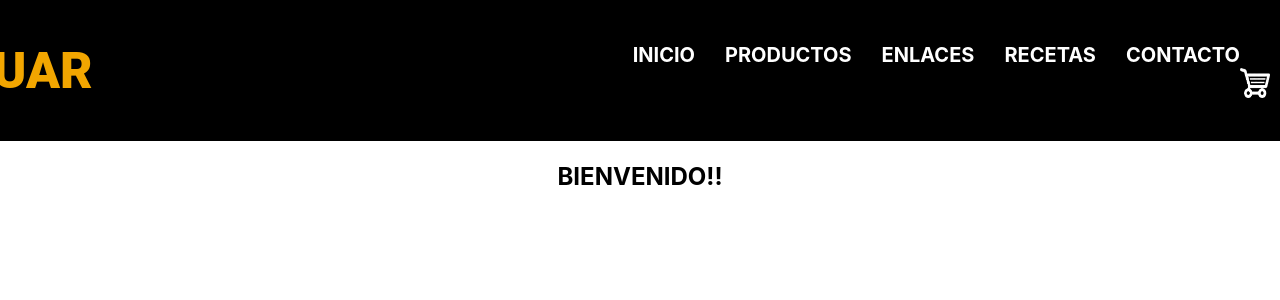
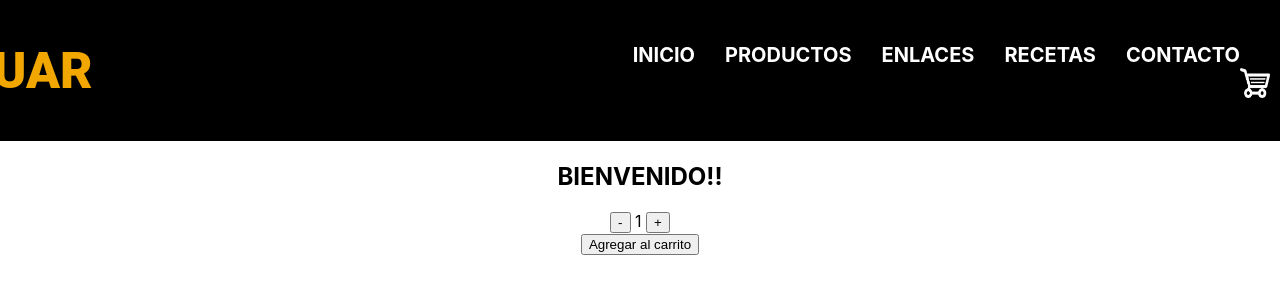
Before and after one commit to gas2910/ecommerce-luar, a React (Create React App) app: page / in a window 1280 px wide. Shown: the top 300 px of the page. Built offline with nearby package versions, Linux system fonts and the light colour scheme.

Commit message:
agregado de ItemCount a ItemListContainer desafio 4

```diff
--- a/src/App.jsx
+++ b/src/App.jsx
@@ -1,6 +1,6 @@
 import './App.css';
 import ItemListContainer from './components/ItemListContainer/ItemListContainer';
-import NavBar from './components/NavBar'
+import NavBar from './NavBar'
 
 
 function App() {
--- a/src/components/NavBar.jsx
+++ b/src/NavBar.jsx
@@ -1,6 +1,6 @@
 import React from 'react'
-import '../css/NavBar.css'
-import CarWidget from './CarWidget/CarWidget'
+import './css/NavBar.css'
+import CarWidget from './components/CarWidget/CarWidget'
 
 const NavBar = () => {
   return (
--- /dev/null
+++ b/src/components/ItemCount/ItemCount.jsx
@@ -0,0 +1,30 @@
+import {useState} from 'react'
+
+const ItemCount = ({ initial, stock, onAdd }) => {
+    const [ count, setCount ] = useState(initial)
+    const sumar = () => {
+        if (count < stock) {
+            setCount( count + 1 )
+        }else{
+            alert('No hay más stock')
+        }
+    }
+    const restar = () => {
+        if (count > initial) {
+            setCount( count - 1 )
+        }
+    }
+    const agregar = () => {
+        onAdd( count )
+    }
+    return (
+        <div>
+            <button onClick={restar}> - </button>
+            <label> { count } </label>
+            <button onClick={sumar}> + </button><br />
+            <button onClick={ agregar }>Agregar al carrito</button>
+        </div>
+    )
+}
+
+export default ItemCount
--- a/src/components/ItemListContainer/ItemListContainer.jsx
+++ b/src/components/ItemListContainer/ItemListContainer.jsx
@@ -1,12 +1,16 @@
 import React from 'react'
+import ItemCount from '../ItemCount/ItemCount';
 import TituloApp from '../TituloApp/TituloApp';
 
+
+
 function ItemListContainer ({greeting}) {
-
+    const onAdd = (cant) => {}
     return (
         <div>
            <TituloApp/>
            <h2>{greeting}</h2>
+           <ItemCount initial = {1} stock = {10} onAdd={ onAdd } />
         </div>
       );
 }
```
Also changed, not shown: src/components/ItemListContainer/productos.json (added, +23 -0 lines), src/components/helpers/getFetch.js (added, +19 -0 lines).
